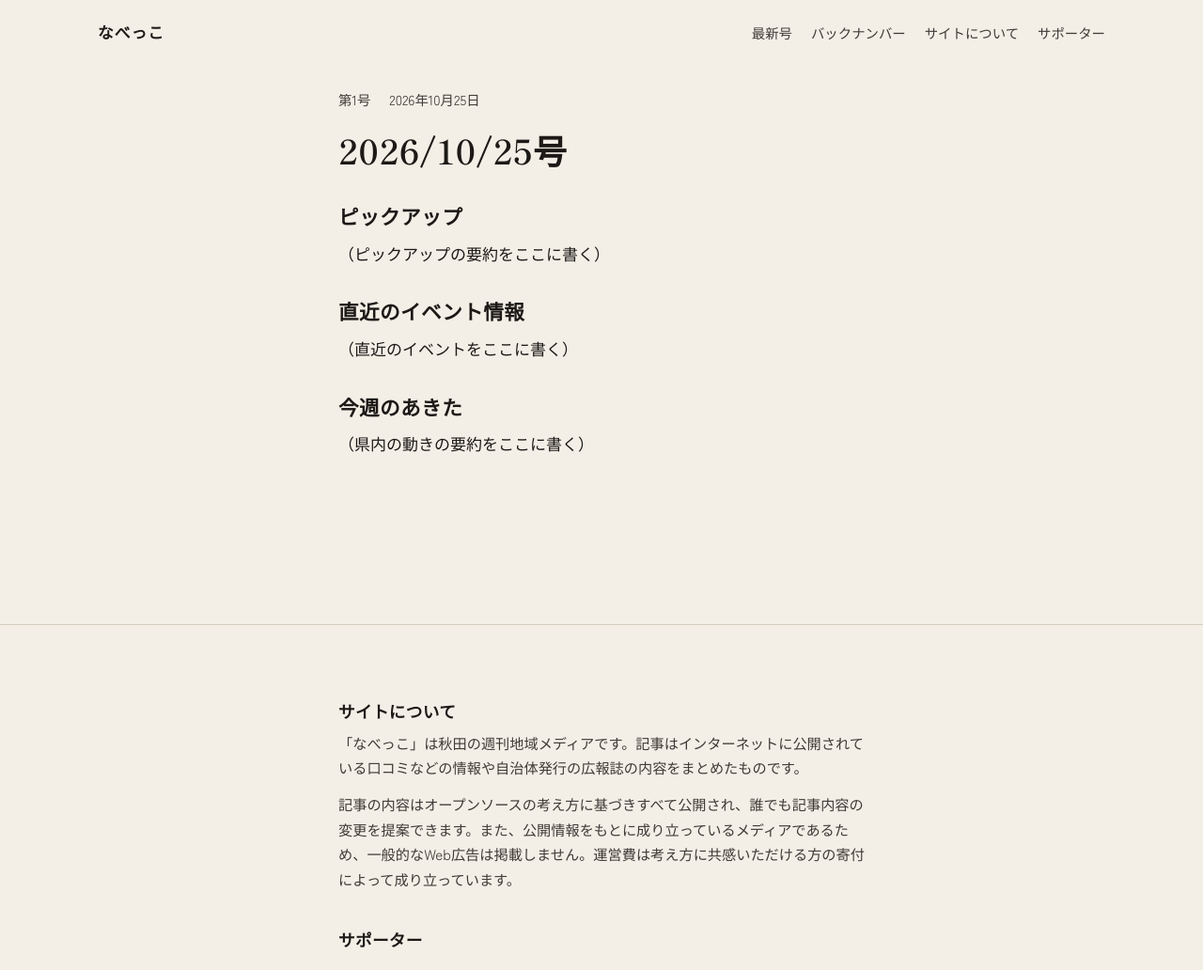
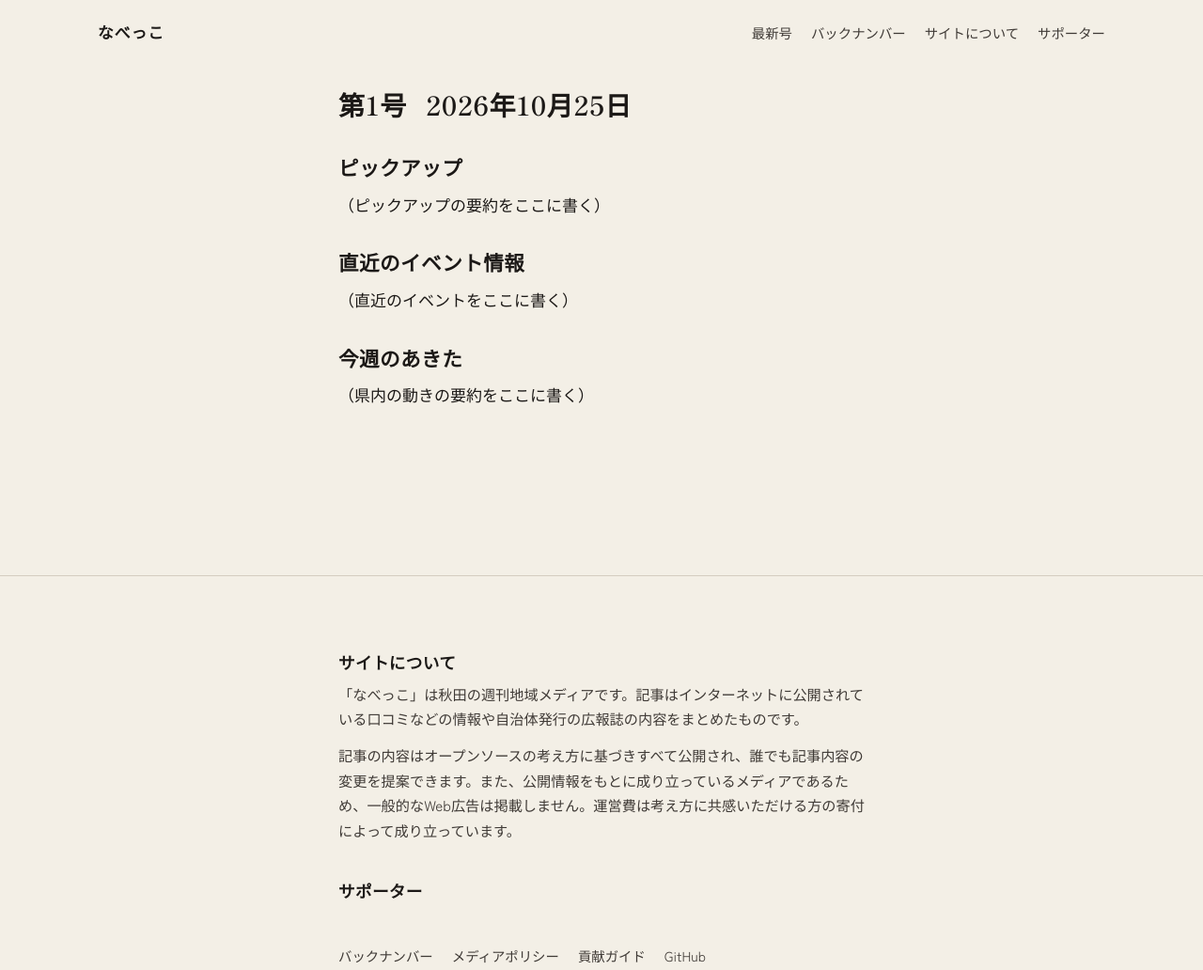
Before and after one commit to lirenabe/nabecco-media, an Astro site: page / in a window 1280 px wide. Shown: the top 1032 px of the page at 94% size. Built offline with nearby package versions, Linux system fonts and the light colour scheme; Astro itself is replaced by a stand-in of ours.

Commit message:
content: drop issue body H1; start at ## sections
Layout keeps 第N号 + date as the page heading; Markdown body starts
at ピックアップ. Docs updated to match.

```diff
--- a/src/content/posts/vol-1.md
+++ b/src/content/posts/vol-1.md
@@ -1,10 +1,8 @@
 ---
-title: 2026/10/25号
+title: 第1号 2026年10月25日
 pubDate: 2026-10-25
 vol: 1
 ---
-
-# 2026/10/25号
 
 ## ピックアップ
 
--- a/src/pages/index.astro
+++ b/src/pages/index.astro
@@ -20,11 +20,11 @@ const dateLabel = new Intl.DateTimeFormat('ja-JP', {
 ---
 
 <BaseLayout title="なべっこ" description={latest.data.description}>
-  <article class="latest" id="latest" aria-label={latest.data.title}>
-    <p class="latest__meta">
+  <article class="latest" id="latest" aria-labelledby="latest-heading">
+    <h1 id="latest-heading" class="latest__meta">
       <span>第{latest.data.vol}号</span>
       <time datetime={latest.data.pubDate.toISOString().slice(0, 10)}>{dateLabel}</time>
-    </p>
+    </h1>
     <div class="prose">
       <Content />
     </div>
@@ -42,8 +42,16 @@ const dateLabel = new Intl.DateTimeFormat('ja-JP', {
     display: flex;
     flex-wrap: wrap;
     gap: 0.75rem 1.25rem;
-    margin: 0 0 1rem;
-    font-size: 0.9rem;
-    color: var(--color-sumi-soft);
+    margin: 0 0 1.5rem;
+    font-family: var(--font-display);
+    font-size: clamp(1.35rem, 2.5vw, 1.75rem);
+    font-weight: 600;
+    letter-spacing: 0.02em;
+    line-height: 1.35;
+    color: var(--color-sumi);
+  }
+
+  .latest__meta time {
+    font-weight: 600;
   }
 </style>
--- a/src/styles/tokens.css
+++ b/src/styles/tokens.css
@@ -71,11 +71,6 @@ p {
   outline-offset: 3px;
 }
 
-.prose h1 {
-  margin: 0 0 1.25rem;
-  font-size: clamp(1.7rem, 3.5vw, 2.25rem);
-}
-
 .prose h2,
 .prose h3 {
   margin: 2rem 0 0.65rem;
```
Also changed, not shown: CONTRIBUTING.md (+1 -3 lines), src/pages/issues/[slug].astro (+10 -6 lines), README.md.
